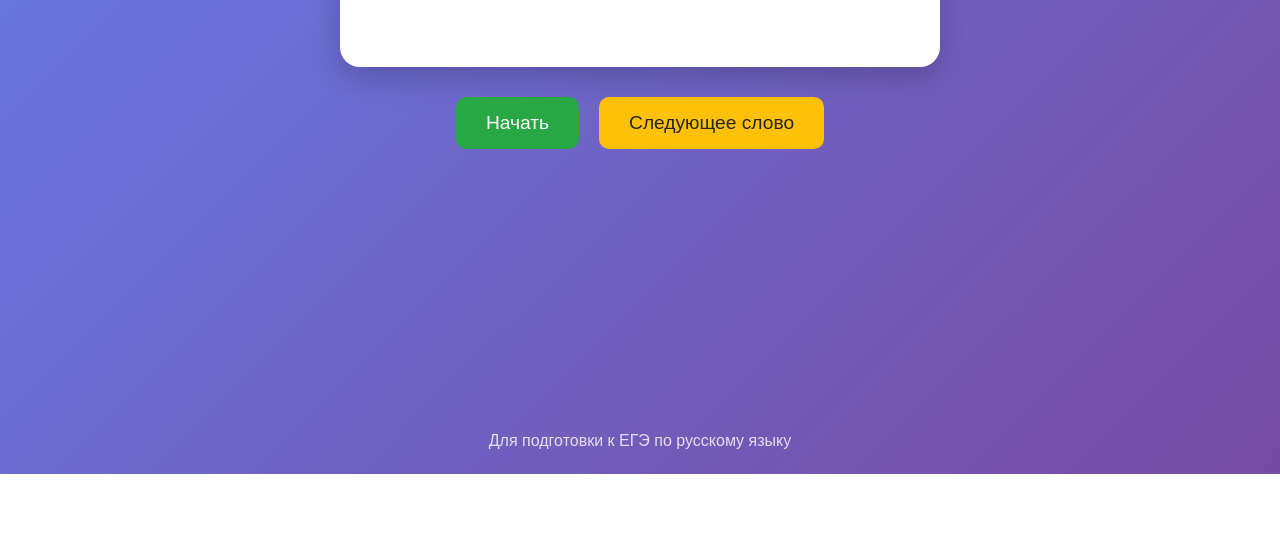
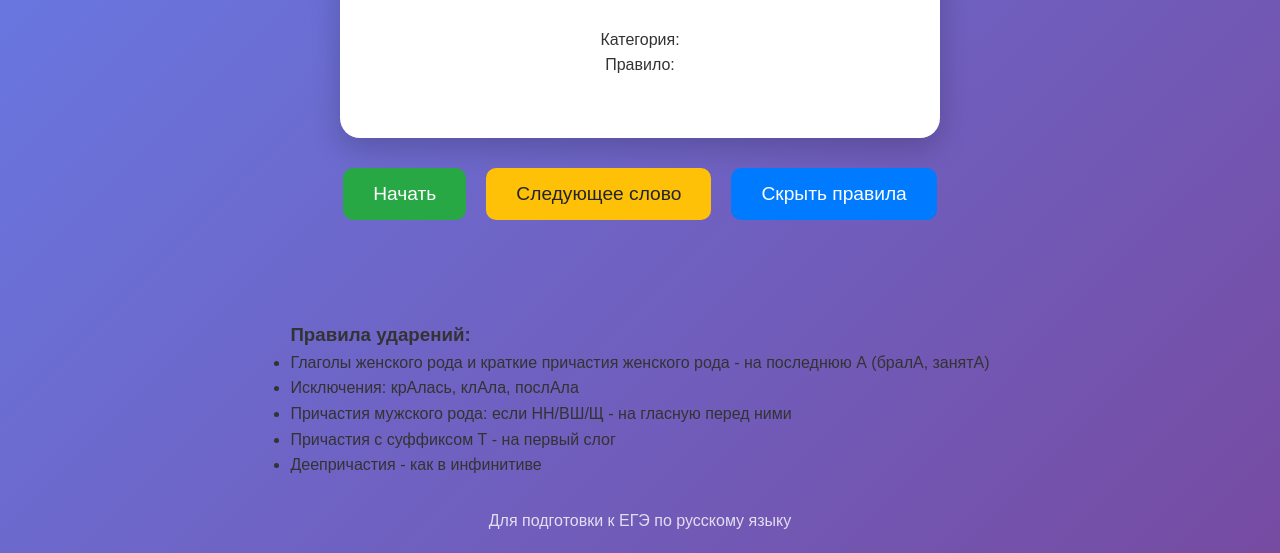
Before and after one commit to Robot-mitski/-, a plain HTML site: page index.html in a window 1280 px wide. Shown: the part 326-879 px from the top of the page. Before the commit the page ends 800 px from the top, so only its background shows below. Drawn offline with Linux system fonts and the light colour scheme; a script that the page names is missing.

Commit message:
Update index.html

```diff
--- a/index.html
+++ b/index.html
@@ -19,15 +19,33 @@
         <main>
             <div class="word-card" id="wordCard">
                 <h2 id="currentWord">Нажмите "Начать" для начала тренировки</h2>
+
+                <div class="word-info">
+                    <div>Категория: <span id="category"></span></div>
+                    <div>Правило: <span id="rule"></span></div>
+                </div>
+
                 <div class="stress-options" id="stressOptions"></div>
             </div>
 
             <div class="controls">
                 <button id="startBtn" onclick="startTraining()">Начать</button>
                 <button id="nextBtn" onclick="nextWord()" disabled>Следующее слово</button>
+                <button id="toggleRulesBtn" onclick="toggleRules()">Скрыть правила</button>
             </div>
 
             <div class="result" id="result"></div>
+
+            <div class="rules-info" id="ruleInfo">
+                <h3>Правила ударений:</h3>
+                <ul>
+                    <li>Глаголы женского рода и краткие причастия женского рода - на последнюю А (бралА, занятА)</li>
+                    <li>Исключения: крАлась, клАла, послАла</li>
+                    <li>Причастия мужского рода: если НН/ВШ/Щ - на гласную перед ними</li>
+                    <li>Причастия с суффиксом Т - на первый слог</li>
+                    <li>Деепричастия - как в инфинитиве</li>
+                </ul>
+            </div>
         </main>
 
         <footer>
```
